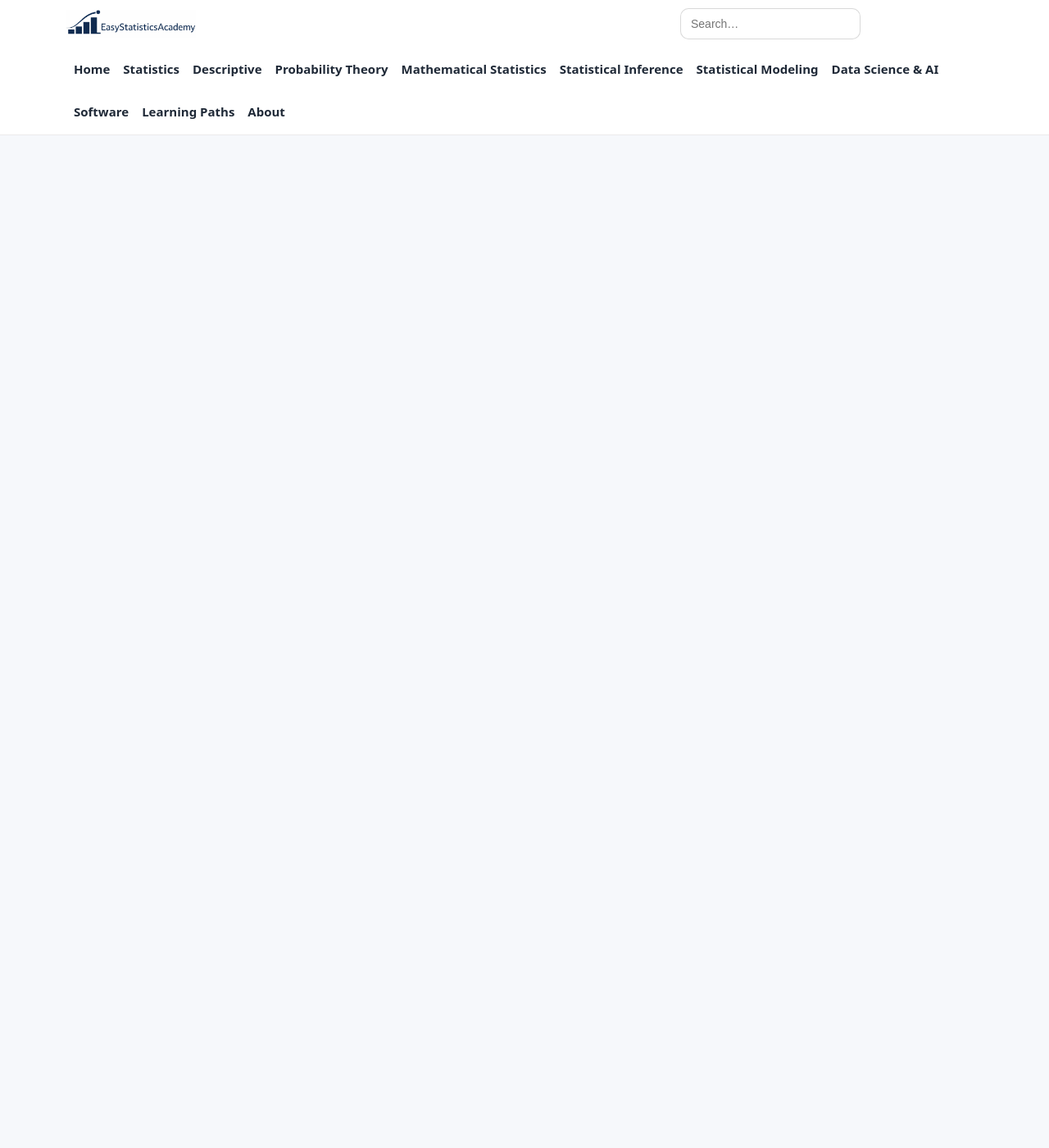
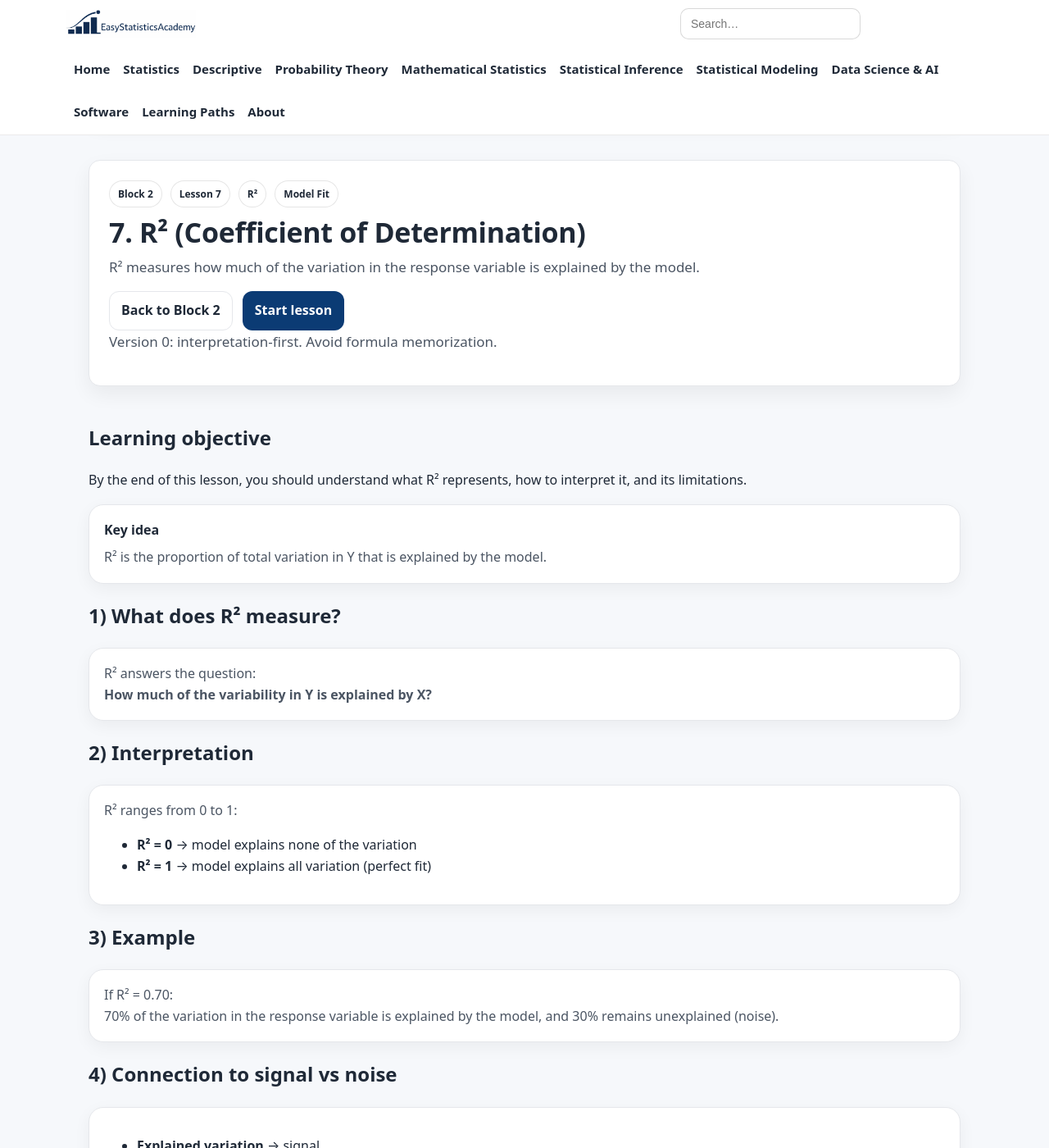
Before and after one commit to ammar-homaida-statistics/easystatisticsacademy, a Jekyll site: the page built from modeling/simple-linear-regression/r-squared/index.md, in a window 1280 px wide and 1400 px high, scrolled down 221 px. Shown: the whole window at 82% size. Built offline with Jekyll 4.4.1, drawn with Linux system fonts in a browser that asks for light colours; our own code applies the rules of GitHub Pages for plain Markdown files; before the commit the page ends 900 px from its top, so only the background shows below that; some of the changed text lies outside the part shown.

Commit message:
Add lesson content

```diff
--- a/modeling/simple-linear-regression/r-squared/index.md
+++ b/modeling/simple-linear-regression/r-squared/index.md
@@ -1 +1,169 @@
-coming soon
+---
+layout: default
+title: 7. R² (Coefficient of Determination)
+permalink: /modeling/simple-linear-regression/r-squared/
+sidebar: false
+---
+
+<!-- UNDER CONSTRUCTION -->
+<section class="section section-slim">
+  <div class="callout" style="background:#fff4e5; border:2px solid #ff9800; padding:2rem; border-radius:12px;">
+    <h2 style="color:#e65100;">🚧 Lesson Under Construction</h2>
+    <p>
+      Version 0 focuses on interpreting R² conceptually.
+      Mathematical decomposition and extensions will be added later.
+    </p>
+  </div>
+</section>
+
+<!-- ✅ Update last visited lesson -->
+<script>
+(function () {
+  localStorage.setItem("esa_continue_modeling_slr_lesson_v0", JSON.stringify({
+    url: "/modeling/simple-linear-regression/r-squared/",
+    label: "Lesson 7 — R²",
+    ts: Date.now()
+  }));
+})();
+</script>
+
+<!-- HERO -->
+<section class="hero hero-section">
+  <div class="hero-card">
+
+    <div class="badge-row">
+      <span class="badge">Block 2</span>
+      <span class="badge">Lesson 7</span>
+      <span class="badge">R²</span>
+      <span class="badge">Model Fit</span>
+    </div>
+
+    <h1>7. R² (Coefficient of Determination)</h1>
+
+    <p class="lead">
+      R² measures how much of the variation in the response variable
+      is explained by the model.
+    </p>
+
+    <div class="hero-actions">
+      <a class="btn btn-outline" href="/modeling/simple-linear-regression/">Back to Block 2</a>
+      <a class="btn" href="#lesson">Start lesson</a>
+    </div>
+
+    <p class="muted-mini">
+      Version 0: interpretation-first. Avoid formula memorization.
+    </p>
+
+  </div>
+</section>
+
+<!-- LESSON -->
+<section class="section" id="lesson">
+
+  <h2>Learning objective</h2>
+  <p>
+    By the end of this lesson, you should understand what R² represents,
+    how to interpret it, and its limitations.
+  </p>
+
+  <div class="card">
+    <h3>Key idea</h3>
+    <p>
+      R² is the proportion of total variation in Y that is explained by the model.
+    </p>
+  </div>
+
+  <h2>1) What does R² measure?</h2>
+  <div class="card">
+    <p>
+      R² answers the question:
+    </p>
+    <p><strong>How much of the variability in Y is explained by X?</strong></p>
+  </div>
+
+  <h2>2) Interpretation</h2>
+  <div class="card">
+    <p>
+      R² ranges from 0 to 1:
+    </p>
+    <ul>
+      <li><strong>R² = 0</strong> → model explains none of the variation</li>
+      <li><strong>R² = 1</strong> → model explains all variation (perfect fit)</li>
+    </ul>
+  </div>
+
+  <h2>3) Example</h2>
+  <div class="card">
+    <p>
+      If R² = 0.70:
+    </p>
+    <p>
+      70% of the variation in the response variable is explained by the model,
+      and 30% remains unexplained (noise).
+    </p>
+  </div>
+
+  <h2>4) Connection to signal vs noise</h2>
+  <div class="card">
+    <ul>
+      <li><strong>Explained variation</strong> → signal</li>
+      <li><strong>Unexplained variation</strong> → noise</li>
+    </ul>
+  </div>
+
+  <h2>5) R² and residuals</h2>
+  <div class="card">
+    <p>
+      Smaller residuals generally lead to higher R².
+      Better fit → more explained variation.
+    </p>
+  </div>
+
+  <h2>6) What R² does NOT tell you</h2>
+  <div class="card">
+    <ul>
+      <li>Does not imply causation</li>
+      <li>Does not guarantee a good model</li>
+      <li>Does not detect model misspecification</li>
+    </ul>
+  </div>
+
+  <h2>7) High vs low R²</h2>
+  <div class="card">
+    <ul>
+      <li>High R² → strong relationship (but not necessarily correct)</li>
+      <li>Low R² → weak relationship (may still be useful)</li>
+    </ul>
+  </div>
+
+  <h2>8) Why this matters</h2>
+  <div class="card">
+    <p>
+      R² is widely used but often misunderstood.
+      Correct interpretation is essential for evaluating models.
+    </p>
+  </div>
+
+  <div class="card">
+    <h3>Outcome of this lesson</h3>
+    <ul>
+      <li>Define R² correctly</li>
+      <li>Interpret R² values</li>
+      <li>Connect R² to variation and noise</li>
+      <li>Avoid common misconceptions</li>
+      <li>Understand its limitations</li>
+    </ul>
+  </div>
+
+  <div class="card">
+    <h3>Next step</h3>
+    <p>
+      Now we distinguish two related but different concepts:
+      correlation and regression.
+    </p>
+    <a class="btn" href="/modeling/simple-linear-regression/correlation-vs-regression/">
+      Next lesson: Correlation vs Regression →
+    </a>
+  </div>
+
+</section>
```
